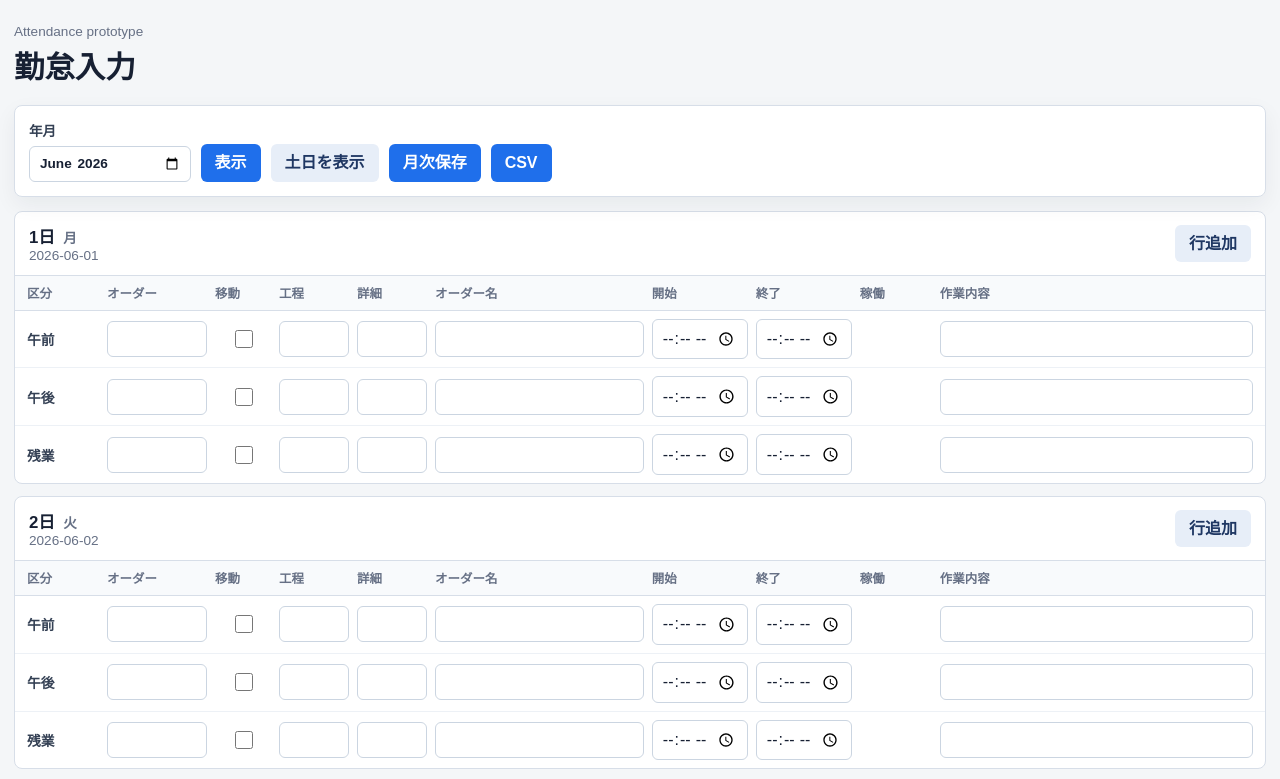
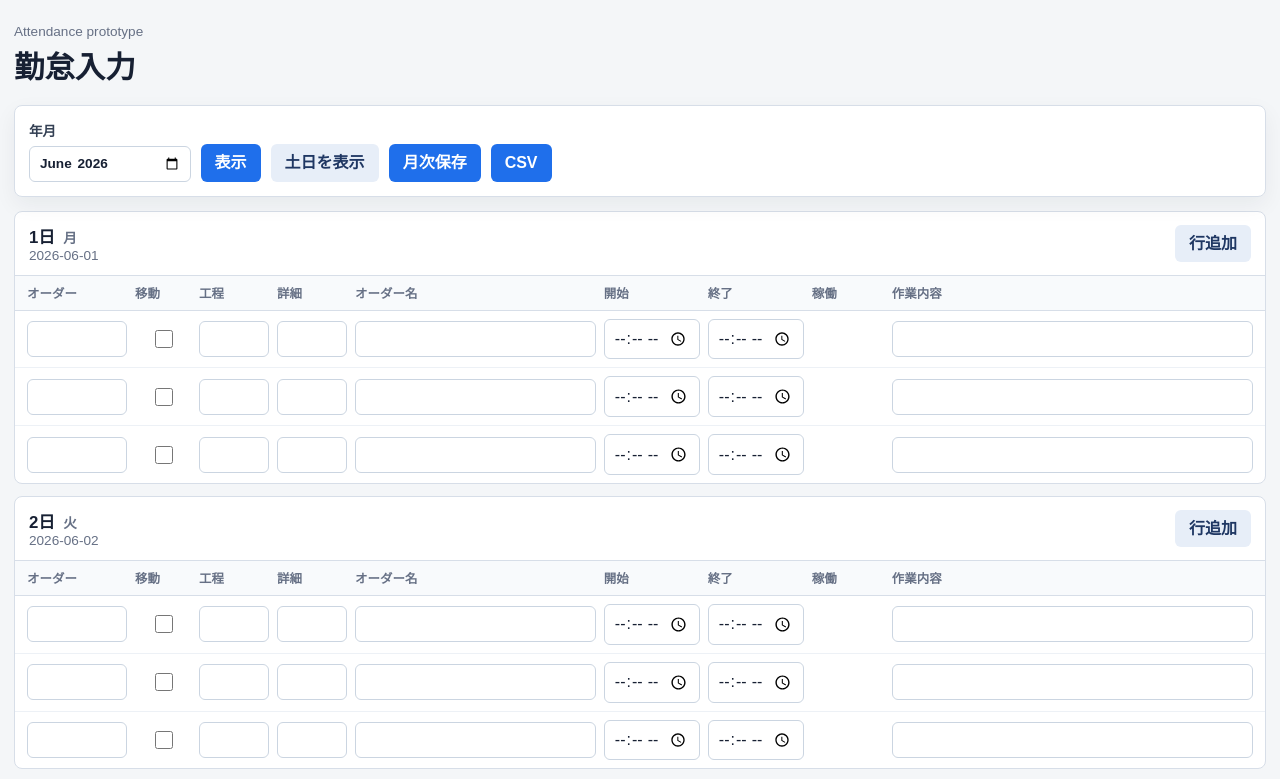
Before and after one commit to sakuya1020/testproject, a Next.js app: page / in a window 1280 px wide. Shown: the top 779 px of the page. Built offline with nearby package versions, Linux system fonts and the light colour scheme; no server answers; the database is empty.

Commit message:
Remove work period labels

```diff
--- a/src/app/MonthAttendanceForm.tsx
+++ b/src/app/MonthAttendanceForm.tsx
@@ -13,8 +13,6 @@ type Props = {
   month: string;
   initialEntries: WorkEntryView[];
 };
-
-const defaultRows = ["午前", "午後", "残業"];
 
 export function MonthAttendanceForm({ month, initialEntries }: Props) {
   const [selectedMonth, setSelectedMonth] = useState(month);
@@ -99,7 +97,6 @@ export function MonthAttendanceForm({ month, initialEntries }: Props) {
 
               <div className="entryTable">
                 <div className="entryHead">
-                  <span>区分</span>
                   <span>オーダー</span>
                   <span>移動</span>
                   <span>工程</span>
@@ -112,7 +109,6 @@ export function MonthAttendanceForm({ month, initialEntries }: Props) {
                 </div>
                 {dayEntries.map(({ entry, index }) => (
                   <div className="entryRow" key={`${entry.date}-${entry.rowIndex}`}>
-                    <span className="rowLabel">{defaultRows[entry.rowIndex] ?? `追加${entry.rowIndex - 2}`}</span>
                     <input
                       aria-label={`${day.date} オーダー`}
                       maxLength={9}
--- a/src/app/globals.css
+++ b/src/app/globals.css
@@ -193,7 +193,7 @@ button:disabled {
 .entryHead,
 .entryRow {
   display: grid;
-  grid-template-columns: 72px 100px 56px 70px 70px minmax(180px, 1fr) 96px 96px 72px minmax(260px, 1.5fr);
+  grid-template-columns: 100px 56px 70px 70px minmax(180px, 1fr) 96px 96px 72px minmax(260px, 1.5fr);
   gap: 8px;
   min-width: 1120px;
   align-items: center;
@@ -214,12 +214,6 @@ button:disabled {
 
 .entryRow:last-child {
   border-bottom: 0;
-}
-
-.rowLabel {
-  color: #344054;
-  font-weight: 700;
-  font-size: 0.86rem;
 }
 
 .checkboxCell {
--- a/src/lib/attendance.ts
+++ b/src/lib/attendance.ts
@@ -117,7 +117,6 @@ export function calculateWorkHours(startTime: string, endTime: string): string {
 export function workEntriesToCsv(entries: WorkEntry[]): string {
   const header = [
     "日付",
-    "行",
     "オーダー",
     "移動",
     "工程",
@@ -130,7 +129,6 @@ export function workEntriesToCsv(entries: WorkEntry[]): string {
   ];
   const rows = entries.map((entry) => [
     formatDateKey(entry.workDate),
-    String(entry.rowIndex + 1),
     entry.orderCode,
     entry.isTravel ? "1" : "0",
     entry.process,
```
Also changed, not shown: 1 other file (tests, documents, lock files or other folders).
